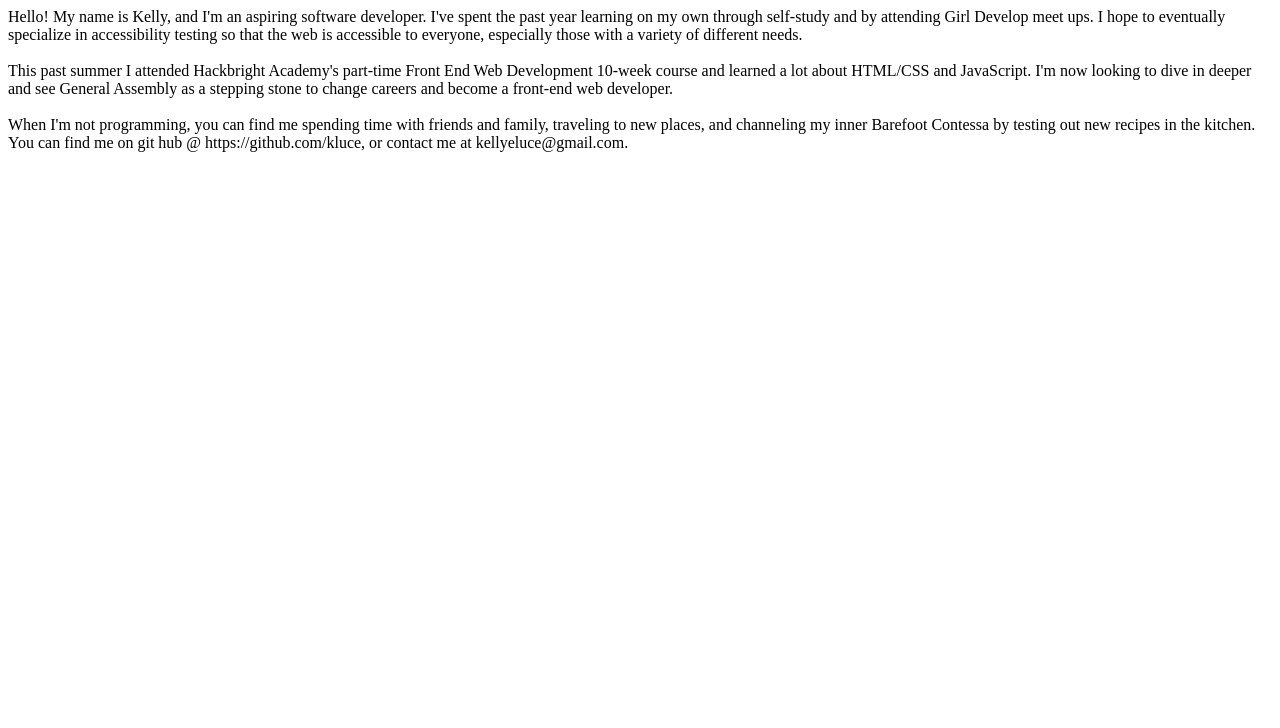
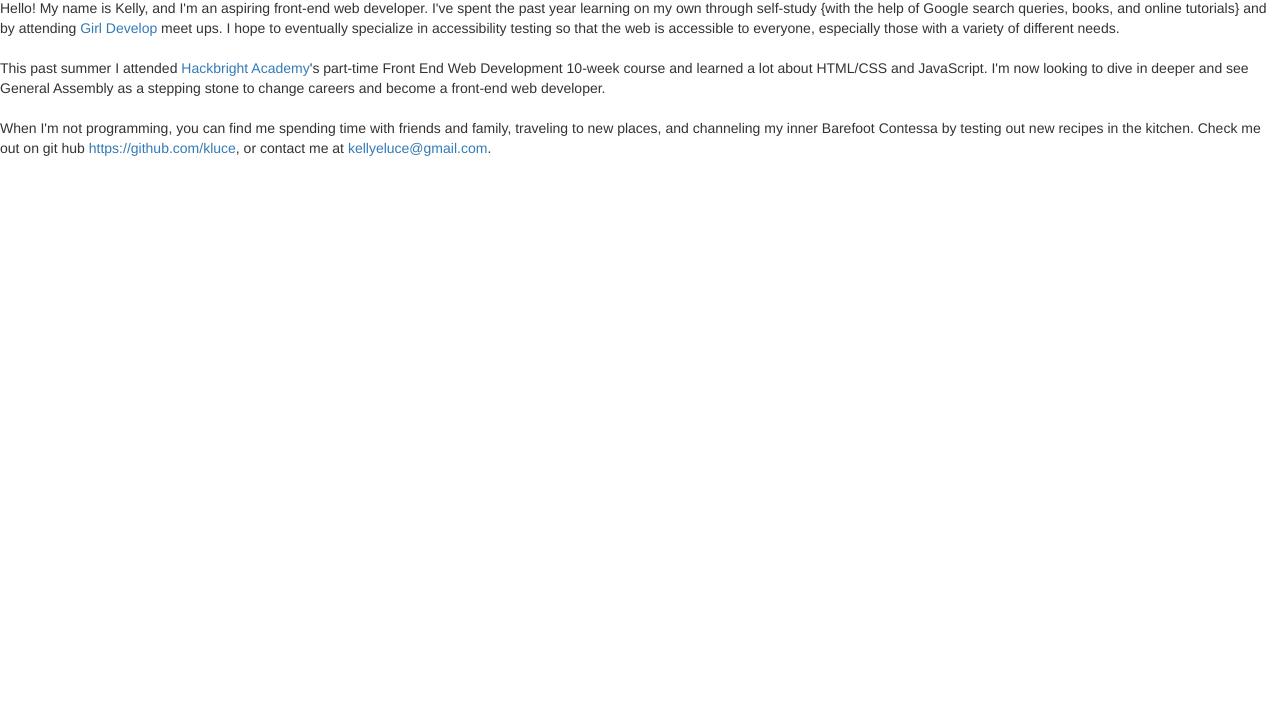
Before and after one commit to kluce/wdi-app, a plain HTML site: page index.html in a window 1280 px wide. Shown: the part 72-800 px from the top of the page. Drawn offline with nearby package versions, Linux system fonts and the light colour scheme.

Commit message:
Added jQuery and Bootstrap

```diff
--- a/index.html
+++ b/index.html
@@ -2,10 +2,19 @@
 <html>
 <head>
 	<title>Kelly Luce</title>
+	<script src="//code.jquery.com/jquery-1.11.0.min.js"></script>
+    <script src="//code.jquery.com/jquery-migrate-1.2.1.min.js"></script>
+	<!-- Latest compiled and minified CSS -->
+    <link rel="stylesheet" href="//maxcdn.bootstrapcdn.com/bootstrap/3.2.0/css/bootstrap.min.css">
+    <!-- Optional theme -->
+    <link rel="stylesheet" href="//maxcdn.bootstrapcdn.com/bootstrap/3.2.0/css/bootstrap-theme.min.css">
+    <!-- Latest compiled and minified JavaScript -->
+    <script src="//maxcdn.bootstrapcdn.com/bootstrap/3.2.0/js/bootstrap.min.js"></script>
+    <link href='http://fonts.googleapis.com/css?family=Leckerli+One' rel='stylesheet' type='text/css'>
 </head>
 <body>
 	<h1>About Me</h1>
-		<p>Hello! My name is Kelly, and I'm an aspiring software developer. I've spent the past year learning on my own through self-study and by attending Girl Develop meet ups. I hope to eventually specialize in accessibility testing so that the web is accessible to everyone, especially those with a variety of different needs.<br><br>This past summer I attended Hackbright Academy's part-time Front End Web Development 10-week course and learned a lot about HTML/CSS and JavaScript. I'm now looking to dive in deeper and see General Assembly as a stepping stone to change careers and become a front-end web developer.<br><br>When I'm not programming, you can find me spending time with friends and family, traveling to new places, and channeling my inner Barefoot Contessa by testing out new recipes in the kitchen. You can find me on git hub @ https://github.com/kluce, or contact me at kellyeluce@gmail.com.
+		<p>Hello! My name is Kelly, and I'm an aspiring front-end web developer. I've spent the past year learning on my own through self-study {with the help of Google search queries, books, and online tutorials} and by attending <a href="http://www.meetup.com/Girl-Develop-It-San-Francisco/">Girl Develop</a> meet ups. I hope to eventually specialize in accessibility testing so that the web is accessible to everyone, especially those with a variety of different needs.<br><br>This past summer I attended <a href="http://www.hackbrightacademy.com/courses/front_end_web_development_fall_2014">Hackbright Academy</a>'s part-time Front End Web Development 10-week course and learned a lot about HTML/CSS and JavaScript. I'm now looking to dive in deeper and see General Assembly as a stepping stone to change careers and become a front-end web developer.<br><br>When I'm not programming, you can find me spending time with friends and family, traveling to new places, and channeling my inner Barefoot Contessa by testing out new recipes in the kitchen. Check me out on git hub <a href="">https://github.com/kluce</a>, or contact me at <a href="mailto:kellyeluce@gmail.com">kellyeluce@gmail.com</a>.
 		</p>
 
 </body>
```
